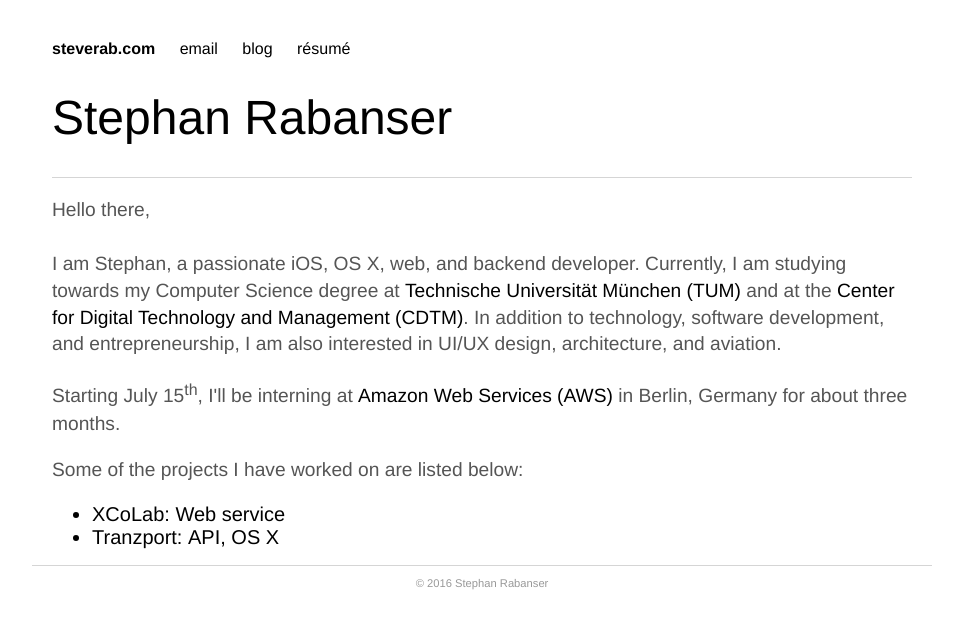
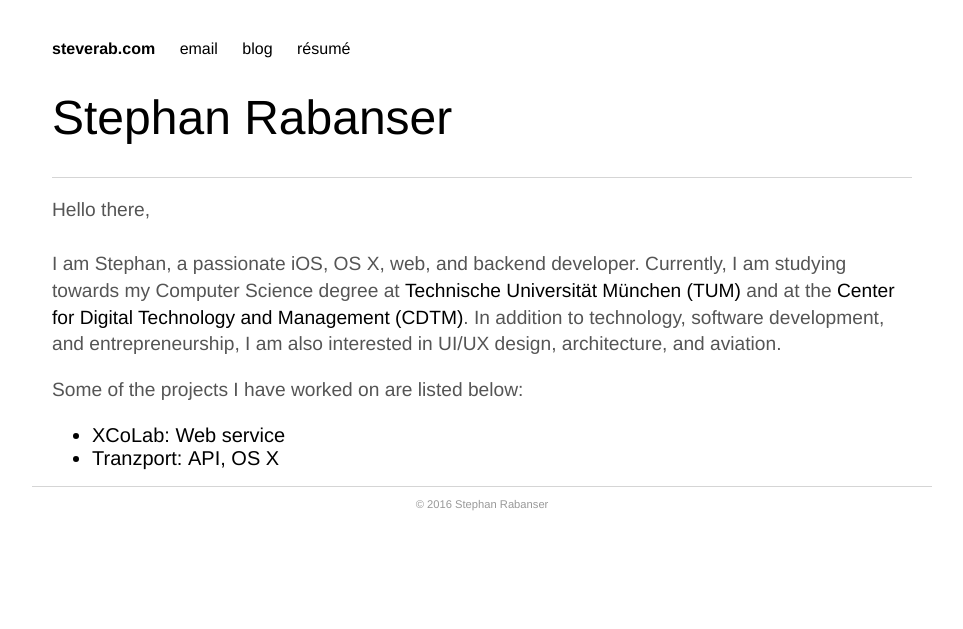
Before and after one commit to steverab/steverab.github.io, a Jekyll site: the page built from index.html, in a window 1280 px wide. Shown: the top 629 px of the page, without its empty margins (158-1121 px from the left). Built offline with Jekyll 4.4.1, drawn with Linux system fonts in a browser that asks for light colours.

Commit message:
Remove internship reference from homepage

```diff
--- a/index.html
+++ b/index.html
@@ -7,7 +7,6 @@ title: Stephan Rabanser
 	<hr/>
 	<p>Hello there,<br/><br/>
 		I am Stephan, a passionate iOS, OS X, web, and backend developer. Currently, I am studying towards my Computer Science degree at <a href="http://www.tum.de/en/homepage/">Technische Universit&auml;t M&uuml;nchen (TUM)</a> and at the <a href="http://cdtm.de/">Center for Digital Technology and Management (CDTM)</a>. In addition to technology, software development, and entrepreneurship, I am also interested in UI/UX design, architecture, and aviation.</p>
-	<p>Starting July 15<sup>th</sup>, I'll be interning at <a href="https://aws.amazon.com">Amazon Web Services (AWS)</a> in Berlin, Germany for about three months.</p>
 	<p>Some of the projects I have worked on are listed below:</p>
 	<ul>
 		<li>XCoLab: <a href="https://github.com/CCI-MIT/XCoLab">Web service</a></li>
```
